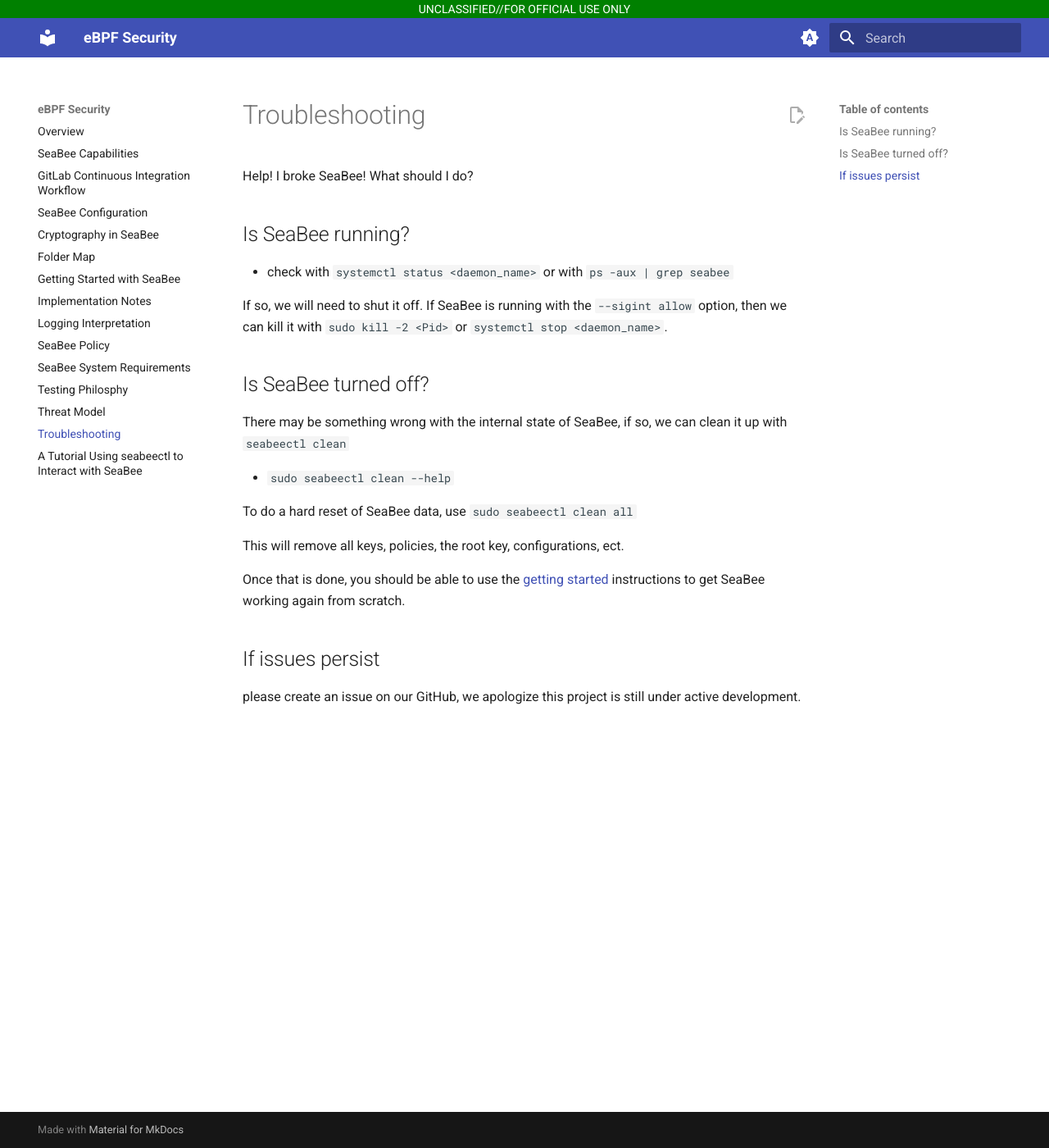
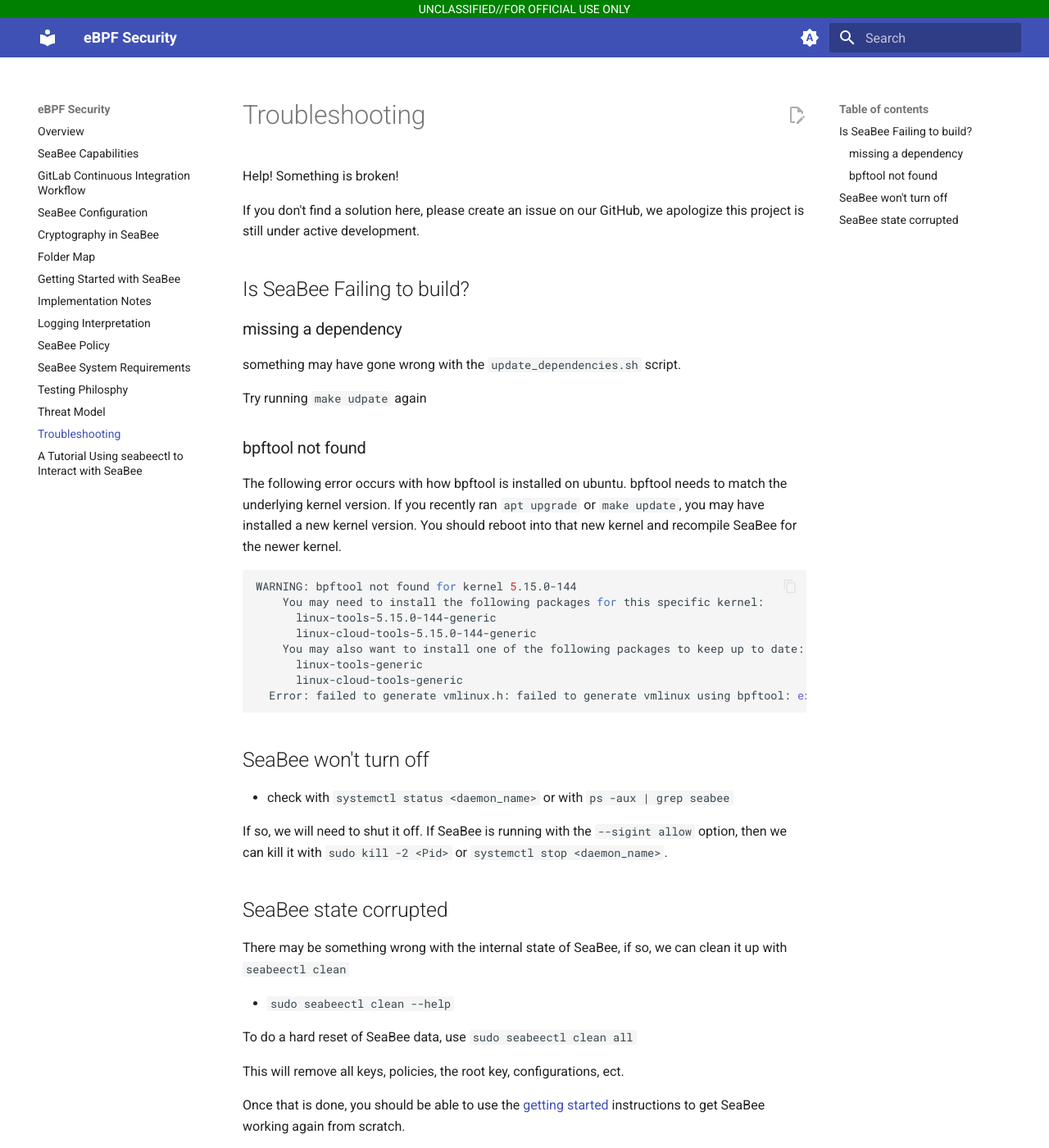
Before and after one commit to stephensmalley/seabee, an MkDocs documentation site: the page built from docs/docs/troubleshooting.md, in a window 1280 px wide and 1400 px high. Shown: the whole window at 82% size. Built offline with MkDocs 1.6.1 and Material for MkDocs 9.7.7, drawn with Linux system fonts in a browser that asks for light colours.

Commit message:
ci: modify gitlab ci to test on new infrastructure
Includes misc fixes to ensure all test cases pass.
Includes additional troubleshooting documentation.

````diff
--- a/docs/docs/troubleshooting.md
+++ b/docs/docs/troubleshooting.md
@@ -1,15 +1,45 @@
 # Troubleshooting
 
-Help! I broke SeaBee! What should I do?
+Help! Something is broken!
 
-## Is SeaBee running?
+If you don't find a solution here, please create an issue on our GitHub,
+we apologize this project is still under active development.
+
+## Is SeaBee Failing to build?
+
+### missing a dependency
+
+something may have gone wrong with the `update_dependencies.sh` script.
+
+Try running `make udpate` again
+
+### bpftool not found
+
+The following error occurs with how bpftool is installed on ubuntu.
+bpftool needs to match the underlying kernel version.
+If you recently ran `apt upgrade` or `make update`, you may have installed
+a new kernel version. You should reboot into that new kernel and recompile
+SeaBee for the newer kernel.
+
+```Bash
+WARNING: bpftool not found for kernel 5.15.0-144
+    You may need to install the following packages for this specific kernel:
+      linux-tools-5.15.0-144-generic
+      linux-cloud-tools-5.15.0-144-generic
+    You may also want to install one of the following packages to keep up to date:
+      linux-tools-generic
+      linux-cloud-tools-generic
+  Error: failed to generate vmlinux.h: failed to generate vmlinux using bpftool: exit status: 2
+```
+
+## SeaBee won't turn off
 
 - check with `systemctl status <daemon_name>` or with `ps -aux | grep seabee`
 
 If so, we will need to shut it off. If SeaBee is running with the `--sigint allow` option,
 then we can kill it with `sudo kill -2 <Pid>` or `systemctl stop <daemon_name>`.
 
-## Is SeaBee turned off?
+## SeaBee state corrupted
 
 There may be something wrong with the internal state of SeaBee, if so, we can clean it up with `seabeectl clean`
 
@@ -20,7 +50,3 @@
 This will remove all keys, policies, the root key, configurations, ect.
 
 Once that is done, you should be able to use the [getting started](./getting_started.md) instructions to get SeaBee working again from scratch.
-
-## If issues persist
-
-please create an issue on our GitHub, we apologize this project is still under active development.
````
Also changed, not shown: .gitlab-ci.yml, 8 other files.
